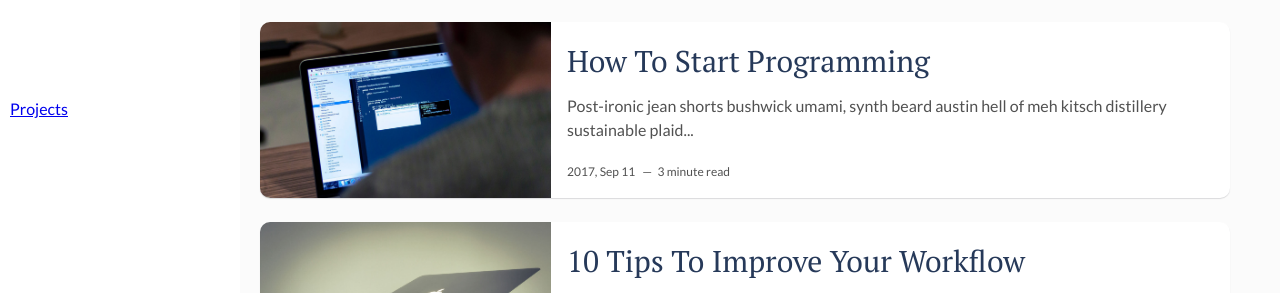
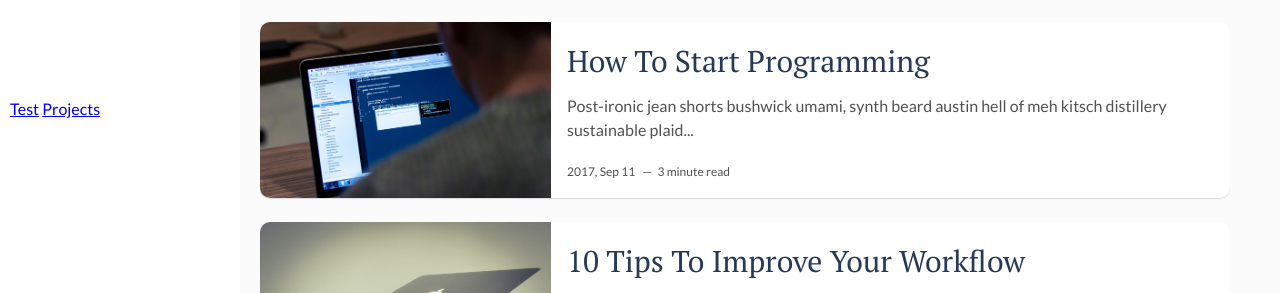
Before and after one commit to pedromzadeh/pedromzadeh.github.io, a Jekyll site: the page built from index.html, in a window 1280 px wide. Shown: the part 398-691 px from the top of the page. Built offline with Jekyll 4.4.1, drawn with Linux system fonts in a browser that asks for light colours; the list of posts is cut into pages by our own code.

Commit message:
Update main.html

```diff
--- a/_layouts/main.html
+++ b/_layouts/main.html
@@ -14,6 +14,15 @@ layout: default
   </header> <!-- End Header -->
 
   <header>
+    {% assign pages_list = site.pages %}
+      {% for node in pages_list %}
+        {% if node.title != null %}
+          {% if node.layout == "page" %}
+            <a href="{{ node.url }}">{{ node.title }}</a>
+          {% endif %}
+        {% endif %}
+      {% endfor %}
+
     <a href="{{site.baseurl}}/projects.md"> Projects</a>
   </header>
 
```
